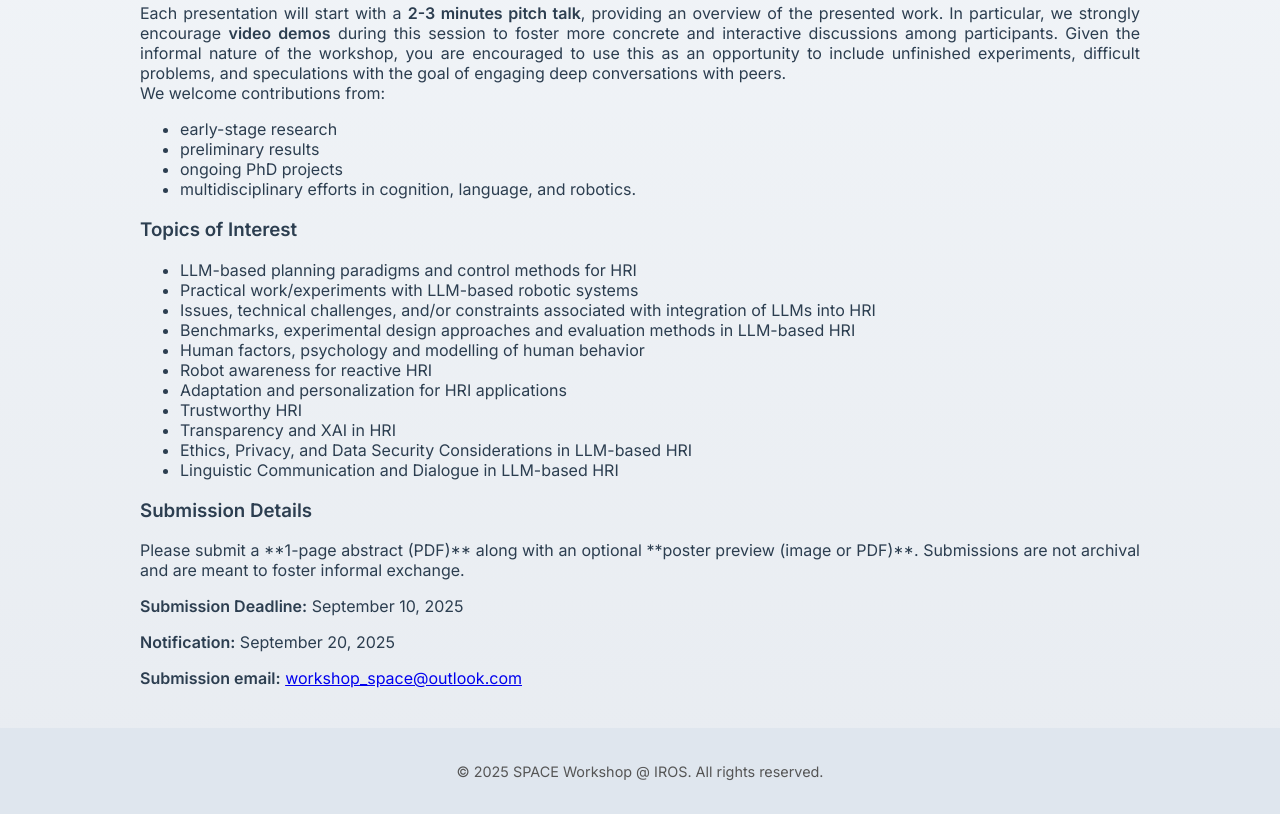
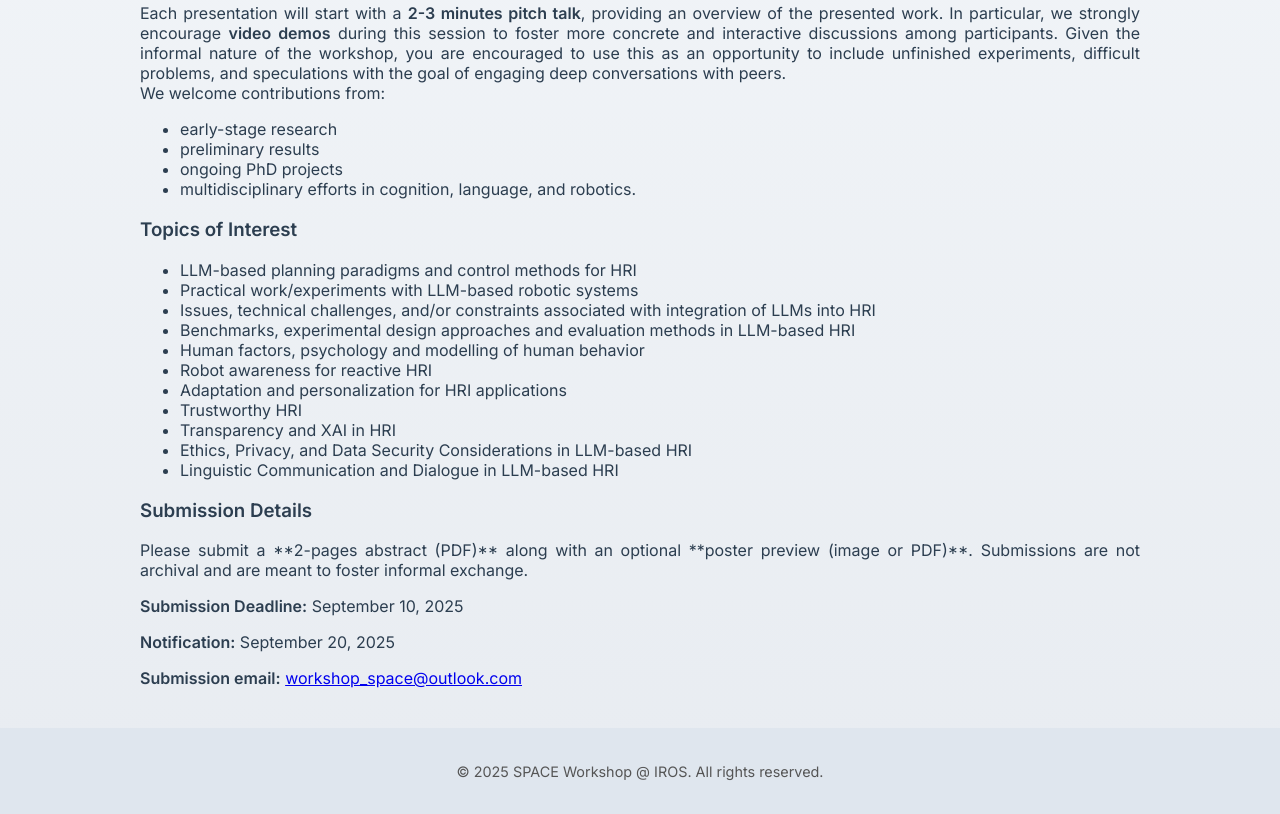
Before and after one commit to workshopSPACE/iros2025, a plain HTML site: page contribute.html in a window 1280 px wide. Shown: the part 479-1293 px from the top of the page. Drawn offline with Linux system fonts and the light colour scheme.

Commit message:
Update contribute.html

```diff
--- a/contribute.html
+++ b/contribute.html
@@ -63,7 +63,7 @@
       </ul>
 
       <h3>Submission Details</h3>
-      <p>Please submit a **1-page abstract (PDF)** along with an optional **poster preview (image or PDF)**. Submissions are not archival and are meant to foster informal exchange.</p>
+      <p>Please submit a **2-pages abstract (PDF)** along with an optional **poster preview (image or PDF)**. Submissions are not archival and are meant to foster informal exchange.</p>
       <p><strong>Submission Deadline:</strong> September 10, 2025</p>
       <p><strong>Notification:</strong> September 20, 2025</p>
       <p><strong>Submission email:</strong> <a href="mailto:workshop_space@outlook.com">workshop_space@outlook.com</a></p>
```
